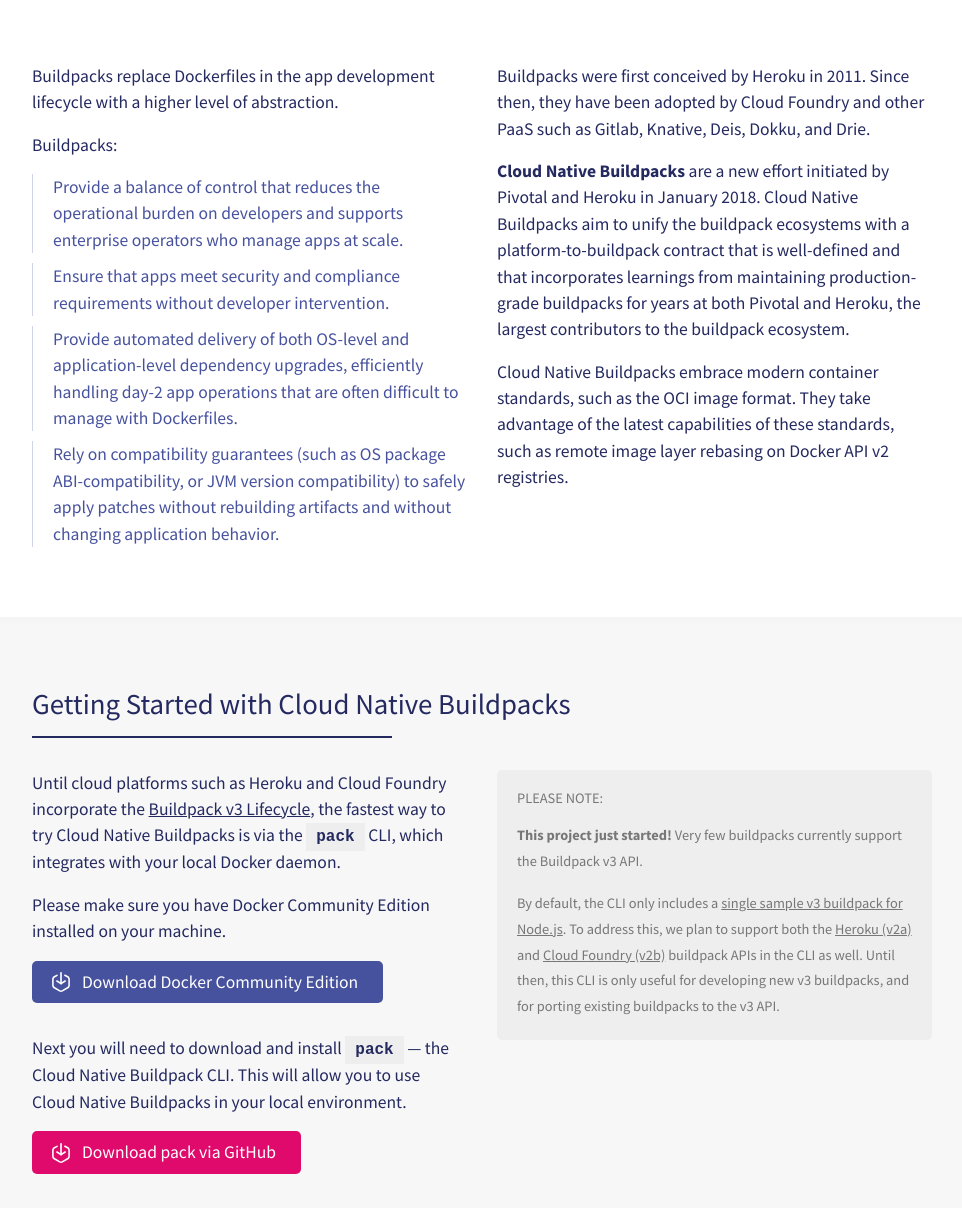
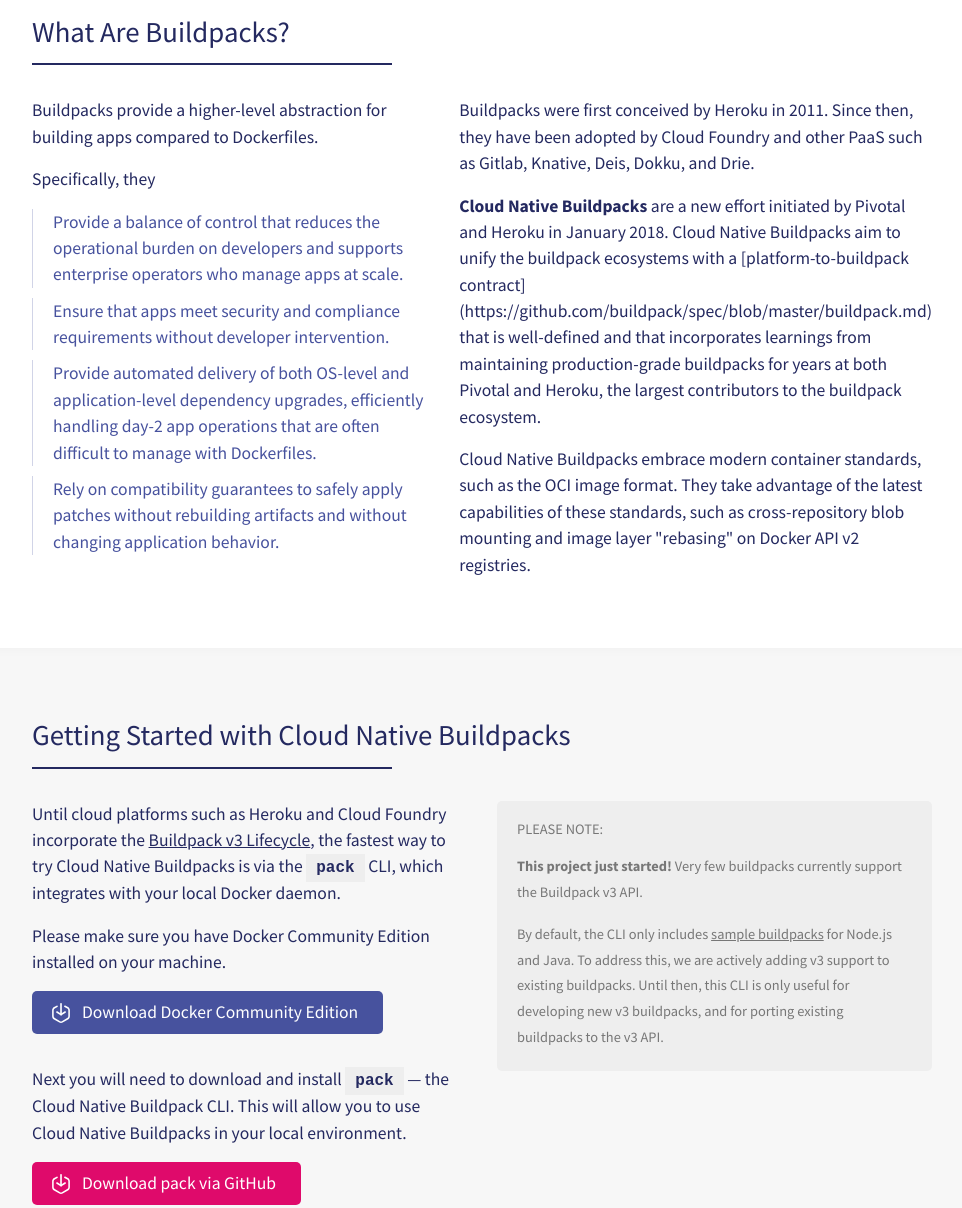
Before and after one commit to buildpacks/website, a website: page index.html in a window 1280 px wide. Shown: the part 560-1768 px from the top of the page, without its empty margins (158-1120 px from the left). Drawn offline with nearby package versions, Linux system fonts and the light colour scheme.

Commit message:
Various small fixes

```diff
--- a/index.html
+++ b/index.html
@@ -38,7 +38,7 @@
 
     <div class="inset-grey-container">
       <section class="container hero">
-        <h1><span class="text-brand-pink">Buildpacks</span> are pluggable, modular tools that translate source code into container-ready artifacts such as OCI images.</h1>
+        <h1><span class="text-brand-pink">Buildpacks</span> are pluggable, modular tools that translate source code into OCI images.</h1>
         <p class="button-holder">
           <a href="#learn-more" class="bg-brand-pink button">Learn More</a>
           <a href="#">Read the Announcement</a>
@@ -47,24 +47,26 @@
     </div>
 
     <div id="learn-more" class="container content">
-      <section class="row">
+        <h2>What Are Buildpacks?</h2>
+
+        <section class="row">
         <div class="col-sm">
-          <p>Buildpacks replace Dockerfiles in the app development lifecycle with a higher level of abstraction.</p>
+          <p>Buildpacks provide a higher-level abstraction for building apps compared to Dockerfiles.</p>
 
-          <p>Buildpacks:</p>
+          <p>Specifically, they</p>
           <ul>
             <li>Provide a balance of control that reduces the operational burden on developers and supports enterprise operators who manage apps at scale.</li>
             <li>Ensure that apps meet security and compliance requirements without developer intervention.</li>
             <li>Provide automated delivery of both OS-level and application-level dependency upgrades, efficiently handling day-2 app operations that are often difficult to manage with Dockerfiles.</li>
-            <li>Rely on compatibility guarantees (such as OS package ABI-compatibility, or JVM version compatibility) to safely apply patches without rebuilding artifacts and without changing application behavior.</li>
+            <li>Rely on compatibility guarantees to safely apply patches without rebuilding artifacts and without changing application behavior.</li>
           </ul>
         </div>
         <div class="col-sm">
           <p>Buildpacks were first conceived by Heroku in 2011. Since then, they have been adopted by Cloud Foundry and other PaaS such as Gitlab, Knative, Deis, Dokku, and Drie.</p>
 
-          <p><b>Cloud Native Buildpacks</b> are a new effort initiated by Pivotal and Heroku in January 2018. Cloud Native Buildpacks aim to unify the buildpack ecosystems with a platform-to-buildpack contract that is well-defined and that incorporates learnings from maintaining production-grade buildpacks for years at both Pivotal and Heroku, the largest contributors to the buildpack ecosystem.</p>
+          <p><b>Cloud Native Buildpacks</b> are a new effort initiated by Pivotal and Heroku in January 2018. Cloud Native Buildpacks aim to unify the buildpack ecosystems with a [platform-to-buildpack contract](https://github.com/buildpack/spec/blob/master/buildpack.md) that is well-defined and that incorporates learnings from maintaining production-grade buildpacks for years at both Pivotal and Heroku, the largest contributors to the buildpack ecosystem.</p>
 
-          <p>Cloud Native Buildpacks embrace modern container standards, such as the OCI image format. They take advantage of the latest capabilities of these standards, such as remote image layer rebasing on Docker API v2 registries.</p>
+          <p>Cloud Native Buildpacks embrace modern container standards, such as the OCI image format. They take advantage of the latest capabilities of these standards, such as cross-repository blob mounting and image layer "rebasing" on Docker API v2 registries.</p>
         </div>
       </section>
     </div>
@@ -92,7 +94,7 @@
 
               <p><strong>This project just started!</strong> Very few buildpacks currently support the Buildpack v3 API.</p>
 
-              <p>By default, the CLI only includes a <a href="https://github.com/buildpack/samples/tree/master/nodejs-buildpack" target="blank">single sample v3 buildpack for Node.js</a>. To address this, we plan to support both the <a href="https://devcenter.heroku.com/articles/buildpack-api" target="blank">Heroku (v2a)</a> and <a href="https://docs.cloudfoundry.org/buildpacks/understand-buildpacks.html" target="blank">Cloud Foundry (v2b)</a> buildpack APIs in the CLI as well. Until then, this CLI is only useful for developing new v3 buildpacks, and for porting existing buildpacks to the v3 API.</p>
+              <p>By default, the CLI only includes <a href="https://github.com/buildpack/samples" target="blank">sample buildpacks</a> for Node.js and Java. To address this, we are actively adding v3 support to existing buildpacks. Until then, this CLI is only useful for developing new v3 buildpacks, and for porting existing buildpacks to the v3 API.</p>
             </div>
           </div>
         </div>
@@ -110,7 +112,7 @@
         <h3 class="pt-5">Running Your Application</h3>
         <p>Now that you have successfully built your OCI image using Cloud Native Buildpacks you can run your application using the Docker CLI.</p>
 
-        <pre class="command-line code-block"><code>docker run -e PORT=8080 -p 8080:8080 &lt;image name&gt;</code></pre>
+        <pre class="command-line code-block"><code>docker run -p 8080:8080 &lt;image name&gt;</code></pre>
 
         <p>Congratulations! You have now successfully built and run your first application with Cloud Native Buildpacks.</p>
       </section>
@@ -123,7 +125,7 @@
       </div>
       <div class="bg-brand-blue">
         <div class="container sub-footer">
-          <p>Reach out to <a href="https://github.com/buildpack">Buildpacks.org</a> on GitHub to learn more.</p>
+          <p>Reach out to <a href="https://github.com/buildpack">on Github</a> to learn more.</p>
           <ul>
             <li><a href="https://twitter.com/buildpacks_io">Twitter</a> <span>&bull;</span></li>
             <!-- <li><a href="#">Facebook</a> <span>&bull;</span></li> -->
```
